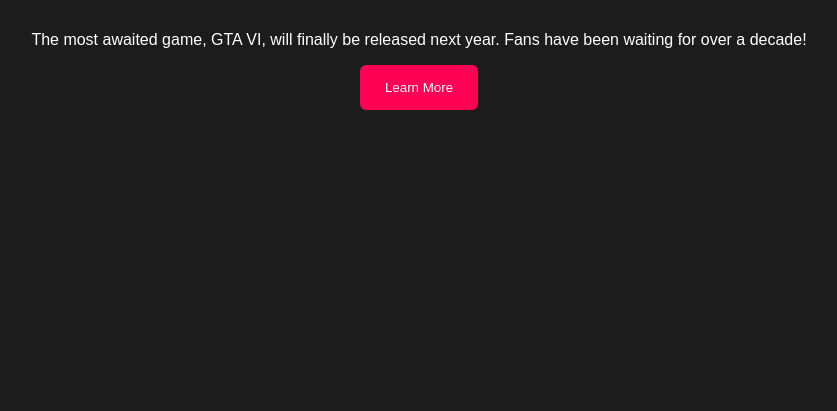
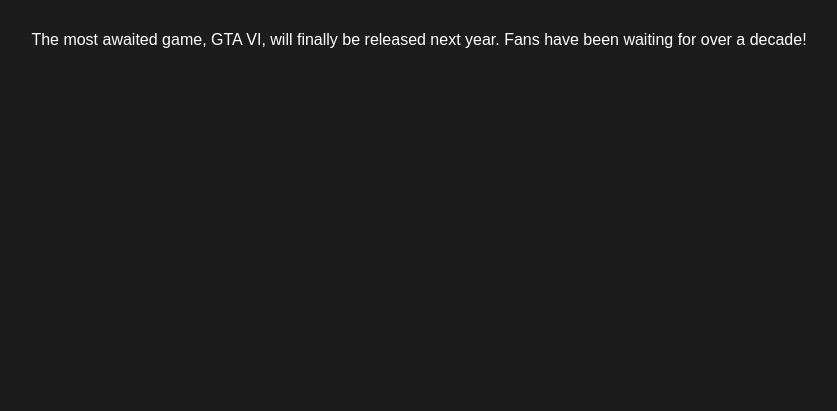
Before and after one commit to khanmariya12/GTA-inspo, a plain HTML site: page index.html in a window 1280 px wide. Shown: the part 389-800 px from the top of the page, without its empty margins (221-1058 px from the left). Drawn offline with Linux system fonts and the light colour scheme.

Commit message:
Update index.html

```diff
--- a/index.html
+++ b/index.html
@@ -10,7 +10,6 @@
     <h1>GTA VI is Coming!</h1>
     <img src="https://i.ytimg.com/vi/QdBZY2fkU-0/maxresdefault.jpg" alt="GTA VI Logo">
     <p>The most awaited game, GTA VI, will finally be released next year. Fans have been waiting for over a decade!</p>
-    <button>Learn More</button>
   </div>
 </body>
 </html>
```
